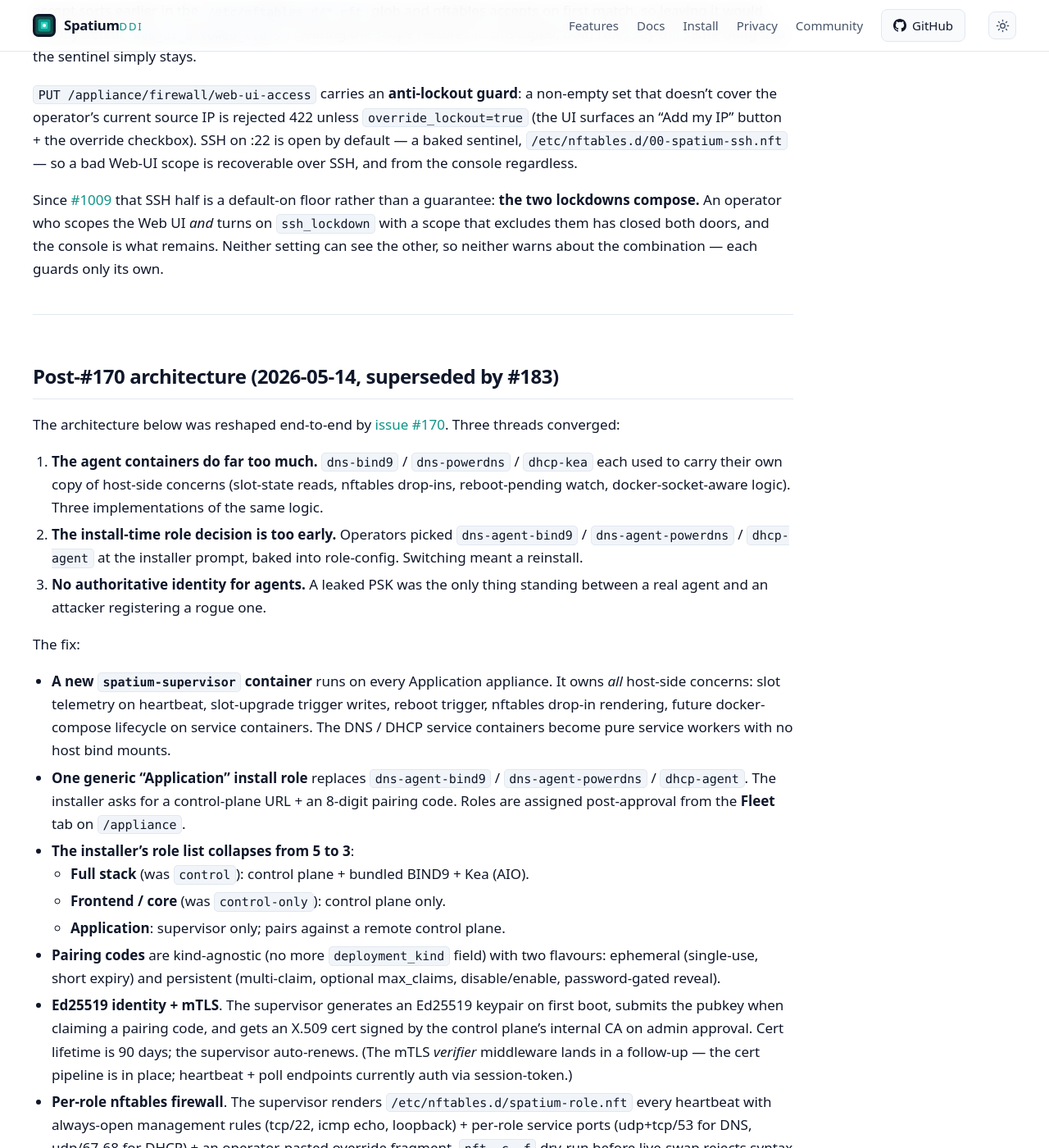
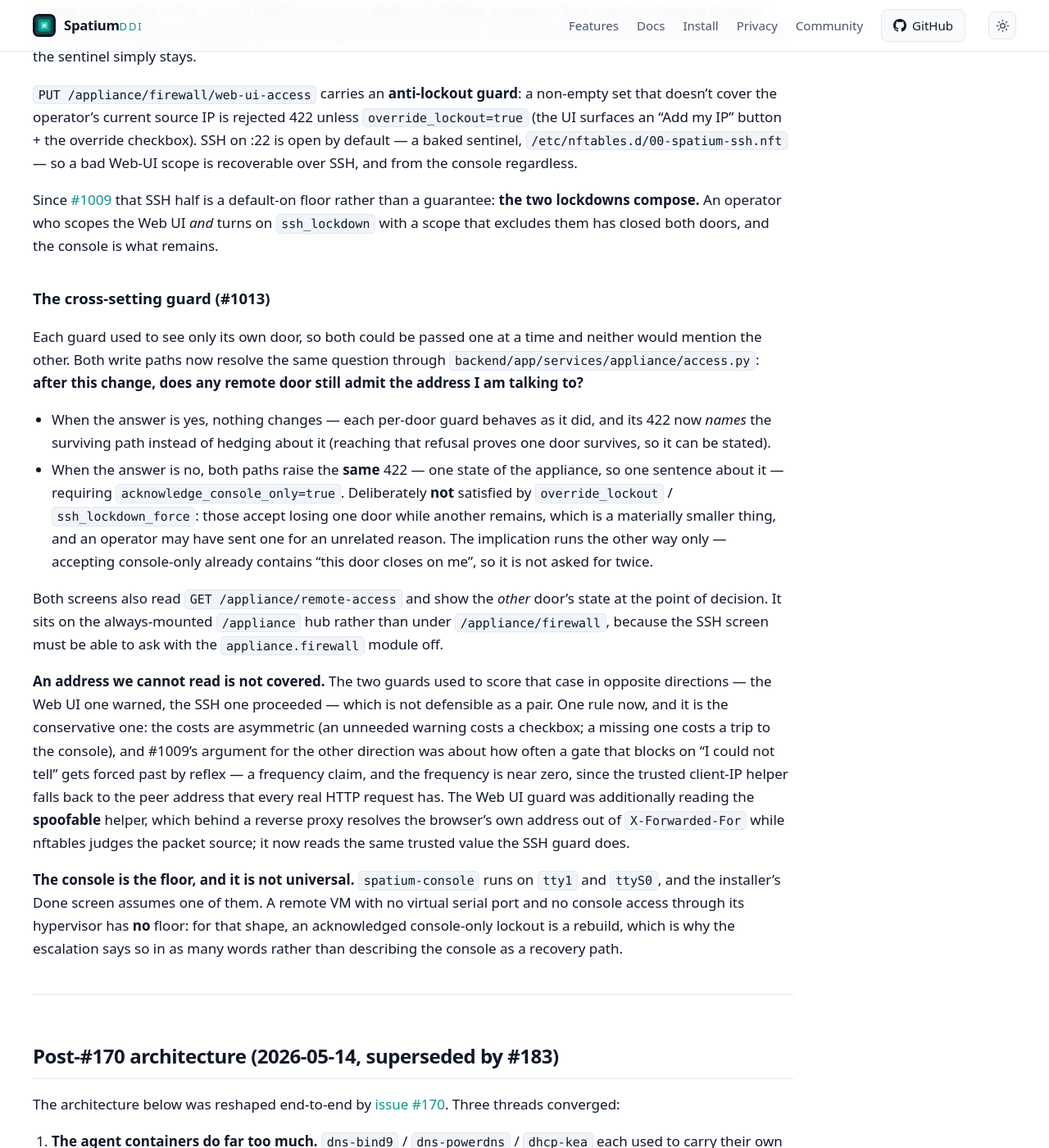
Before and after one commit to spatiumddi/spatiumddi.github.io, a Jekyll site: the page built from deployment/APPLIANCE.md, in a window 1280 px wide and 1400 px high, scrolled down 22621 px. Shown: the whole window at 82% size. Built offline with Jekyll 4.4.1, drawn with Linux system fonts in a browser that asks for light colours; our own code applies the rules of GitHub Pages for plain Markdown files.

Commit message:
docs: publish main@9fc73e7
Mirrored from spatiumddi/spatiumddi@9fc73e7ea4c3899b685ec09750ed165c4d7d4e1b by the docs-publish workflow. Do not edit this repository directly.

```diff
--- a/deployment/APPLIANCE.md
+++ b/deployment/APPLIANCE.md
@@ -942,8 +942,51 @@ Since [#1009](https://github.com/spatiumddi/spatiumddi/issues/1009) that SSH
 half is a default-on floor rather than a guarantee: **the two lockdowns
 compose.** An operator who scopes the Web UI *and* turns on `ssh_lockdown` with
 a scope that excludes them has closed both doors, and the console is what
-remains. Neither setting can see the other, so neither warns about the
-combination — each guards only its own.
+remains.
+
+### The cross-setting guard (#1013)
+
+Each guard used to see only its own door, so both could be passed one at a
+time and neither would mention the other. Both write paths now resolve the
+same question through `backend/app/services/appliance/access.py`: **after this
+change, does any remote door still admit the address I am talking to?**
+
+* When the answer is yes, nothing changes — each per-door guard behaves as it
+  did, and its 422 now *names* the surviving path instead of hedging about it
+  (reaching that refusal proves one door survives, so it can be stated).
+* When the answer is no, both paths raise the **same** 422 — one state of the
+  appliance, so one sentence about it — requiring
+  `acknowledge_console_only=true`. Deliberately **not** satisfied by
+  `override_lockout` / `ssh_lockdown_force`: those accept losing one door
+  while another remains, which is a materially smaller thing, and an operator
+  may have sent one for an unrelated reason. The implication runs the other
+  way only — accepting console-only already contains "this door closes on
+  me", so it is not asked for twice.
+
+Both screens also read `GET /appliance/remote-access` and show the *other*
+door's state at the point of decision. It sits on the always-mounted
+`/appliance` hub rather than under `/appliance/firewall`, because the SSH
+screen must be able to ask with the `appliance.firewall` module off.
+
+**An address we cannot read is not covered.** The two guards used to score
+that case in opposite directions — the Web UI one warned, the SSH one
+proceeded — which is not defensible as a pair. One rule now, and it is the
+conservative one: the costs are asymmetric (an unneeded warning costs a
+checkbox; a missing one costs a trip to the console), and #1009's argument for
+the other direction was about how often a gate that blocks on "I could not
+tell" gets forced past by reflex — a frequency claim, and the frequency is
+near zero, since the trusted client-IP helper falls back to the peer address
+that every real HTTP request has. The Web UI guard was additionally reading
+the **spoofable** helper, which behind a reverse proxy resolves the browser's
+own address out of `X-Forwarded-For` while nftables judges the packet source;
+it now reads the same trusted value the SSH guard does.
+
+**The console is the floor, and it is not universal.** `spatium-console` runs
+on `tty1` and `ttyS0`, and the installer's Done screen assumes one of them.
+A remote VM with no virtual serial port and no console access through its
+hypervisor has **no** floor: for that shape, an acknowledged console-only
+lockout is a rebuild, which is why the escalation says so in as many words
+rather than describing the console as a recovery path.
 
 ---
 
```
Also changed, not shown: design/FLEET_FIREWALL.md (+13 -0 lines).
